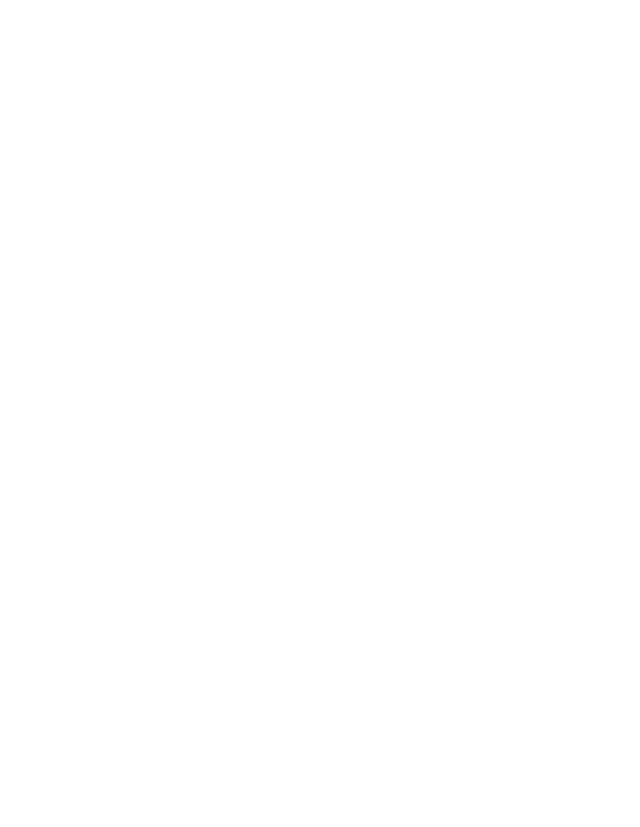
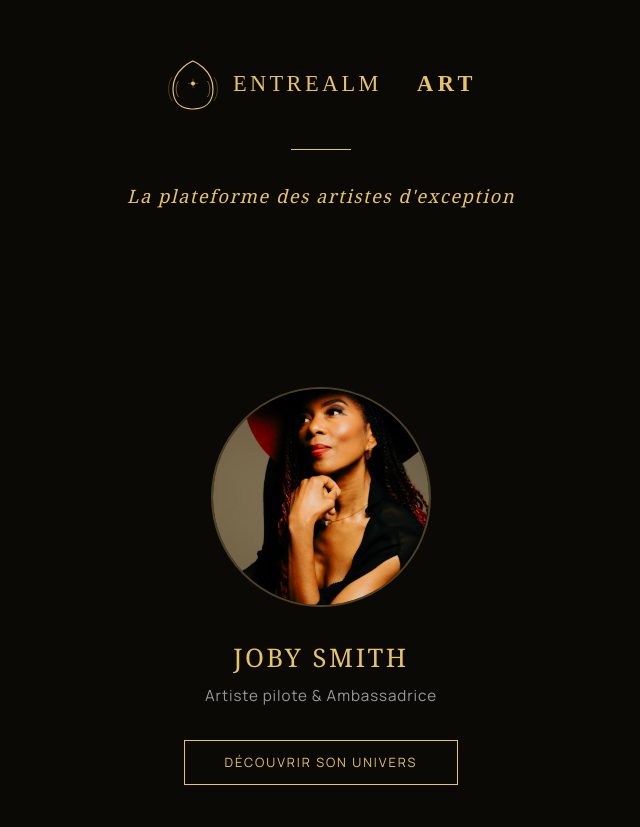
Before and after one commit to DavidSmite/entrealm-frontend, a Next.js app: page / in a window 1280 px wide. Before the commit this address had no page. Shown: the part 125-952 px from the top of the page, without its empty margins (319-959 px from the left). Before the commit the page ends 800 px from the top, so only its background shows below. Built offline with nearby package versions, Linux system fonts and the light colour scheme.

Commit message:
feat: landing page ENTREALM ART — hero, Joby Smith, QR code

```diff
--- a/next.config.js
+++ b/next.config.js
@@ -1,6 +1,15 @@
 /** @type {import('next').NextConfig} */
 const nextConfig = {
   reactStrictMode: false,
+  images: {
+    remotePatterns: [
+      {
+        protocol: 'https',
+        hostname: 'api.qrserver.com',
+        pathname: '/v1/**',
+      },
+    ],
+  },
 };
 
 module.exports = nextConfig;
--- a/src/app/page.tsx
+++ b/src/app/page.tsx
@@ -1,5 +1,308 @@
-import { redirect } from "next/navigation";
+"use client";
 
-export default function Home() {
-  redirect("/entrealm/dashboard/joby-smith");
+import { useEffect, useState } from "react";
+import { Noto_Serif, Manrope } from "next/font/google";
+import Image from "next/image";
+import Link from "next/link";
+
+const notoSerif = Noto_Serif({
+  subsets: ["latin"],
+  weight: ["400", "700"],
+});
+
+const manrope = Manrope({
+  subsets: ["latin"],
+  weight: ["400", "700"],
+});
+
+function FadeIn({
+  children,
+  delay = 0,
+  className = "",
+}: {
+  children: React.ReactNode;
+  delay?: number;
+  className?: string;
+}) {
+  const [visible, setVisible] = useState(false);
+  useEffect(() => {
+    const t = setTimeout(() => setVisible(true), delay);
+    return () => clearTimeout(t);
+  }, [delay]);
+
+  return (
+    <div
+      className={className}
+      style={{
+        opacity: visible ? 1 : 0,
+        transform: visible ? "translateY(0)" : "translateY(24px)",
+        transition: "opacity 0.8s ease, transform 0.8s ease",
+      }}
+    >
+      {children}
+    </div>
+  );
 }
+
+function EntrealmLogo() {
+  return (
+    <svg
+      viewBox="0 0 400 80"
+      fill="none"
+      xmlns="http://www.w3.org/2000/svg"
+      style={{ width: "320px", height: "auto" }}
+    >
+      {/* Portail */}
+      <path
+        d="M40 10 C40 10, 15 20, 15 45 C15 62, 25 70, 40 70 C55 70, 65 62, 65 45 C65 20, 40 10, 40 10Z"
+        stroke="#e6c364"
+        strokeWidth="1.5"
+        fill="none"
+      />
+      {/* Onde sonore gauche */}
+      <path
+        d="M22 35 C18 40, 18 50, 22 55"
+        stroke="#e6c364"
+        strokeWidth="1"
+        fill="none"
+        opacity="0.6"
+      />
+      <path
+        d="M14 30 C8 38, 8 52, 14 60"
+        stroke="#e6c364"
+        strokeWidth="1"
+        fill="none"
+        opacity="0.35"
+      />
+      {/* Onde sonore droite */}
+      <path
+        d="M58 35 C62 40, 62 50, 58 55"
+        stroke="#e6c364"
+        strokeWidth="1"
+        fill="none"
+        opacity="0.6"
+      />
+      <path
+        d="M66 30 C72 38, 72 52, 66 60"
+        stroke="#e6c364"
+        strokeWidth="1"
+        fill="none"
+        opacity="0.35"
+      />
+      {/* Etoile */}
+      <circle cx="40" cy="38" r="2.5" fill="#e6c364" />
+      <line x1="40" y1="32" x2="40" y2="44" stroke="#e6c364" strokeWidth="0.8" opacity="0.5" />
+      <line x1="34" y1="38" x2="46" y2="38" stroke="#e6c364" strokeWidth="0.8" opacity="0.5" />
+      {/* Texte ENTREALM ART */}
+      <text
+        x="90"
+        y="48"
+        fill="#e6c364"
+        fontFamily="serif"
+        fontSize="28"
+        letterSpacing="0.15em"
+        fontWeight="400"
+      >
+        ENTREALM
+      </text>
+      <text
+        x="320"
+        y="48"
+        fill="#e6c364"
+        fontFamily="serif"
+        fontSize="28"
+        letterSpacing="0.2em"
+        fontWeight="700"
+      >
+        ART
+      </text>
+    </svg>
+  );
+}
+
+export default function HomePage() {
+  return (
+    <div
+      className={manrope.className}
+      style={{ backgroundColor: "#0a0906", color: "#f5ede0", minHeight: "100vh" }}
+    >
+      {/* Hero */}
+      <section
+        style={{
+          display: "flex",
+          flexDirection: "column",
+          alignItems: "center",
+          justifyContent: "center",
+          minHeight: "60vh",
+          padding: "4rem 1.5rem 2rem",
+          textAlign: "center",
+        }}
+      >
+        <FadeIn delay={100}>
+          <EntrealmLogo />
+        </FadeIn>
+
+        <FadeIn delay={400}>
+          <div
+            style={{
+              width: "60px",
+              height: "1px",
+              backgroundColor: "#e6c364",
+              margin: "2rem auto",
+            }}
+          />
+        </FadeIn>
+
+        <FadeIn delay={600}>
+          <p
+            className={notoSerif.className}
+            style={{
+              fontSize: "1.15rem",
+              color: "#e6c364",
+              letterSpacing: "0.08em",
+              fontStyle: "italic",
+            }}
+          >
+            La plateforme des artistes d&apos;exception
+          </p>
+        </FadeIn>
+      </section>
+
+      {/* Joby Smith */}
+      <section
+        style={{
+          maxWidth: "900px",
+          margin: "0 auto",
+          padding: "2rem 1.5rem 3rem",
+        }}
+      >
+        <FadeIn delay={800}>
+          <div
+            style={{
+              display: "flex",
+              flexDirection: "column",
+              alignItems: "center",
+              gap: "2rem",
+            }}
+          >
+            <div
+              style={{
+                width: "220px",
+                height: "220px",
+                borderRadius: "50%",
+                overflow: "hidden",
+                border: "2px solid rgba(230, 195, 100, 0.3)",
+                position: "relative",
+              }}
+            >
+              <Image
+                src="/joby-smith.jpg"
+                alt="Joby Smith"
+                fill
+                style={{ objectFit: "cover" }}
+                priority
+              />
+            </div>
+
+            <div style={{ textAlign: "center" }}>
+              <h2
+                className={notoSerif.className}
+                style={{
+                  fontSize: "1.6rem",
+                  fontWeight: 400,
+                  letterSpacing: "0.1em",
+                  textTransform: "uppercase",
+                  color: "#e6c364",
+                  marginBottom: "0.5rem",
+                }}
+              >
+                Joby Smith
+              </h2>
+              <p
+                style={{
+                  color: "#999",
+                  fontSize: "0.95rem",
+                  letterSpacing: "0.06em",
+                  marginBottom: "2rem",
+                }}
+              >
+                Artiste pilote &amp; Ambassadrice
+              </p>
+
+              <Link
+                href="/entrealm/joby-smith"
+                style={{
+                  display: "inline-block",
+                  border: "1px solid #e6c364",
+                  color: "#e6c364",
+                  padding: "0.75rem 2.5rem",
+                  fontSize: "0.8rem",
+                  letterSpacing: "0.15em",
+                  textTransform: "uppercase",
+                  textDecoration: "none",
+                  transition: "all 0.3s ease",
+                }}
+                onMouseEnter={(e) => {
+                  e.currentTarget.style.backgroundColor = "#e6c364";
+                  e.currentTarget.style.color = "#0a0906";
+                }}
+                onMouseLeave={(e) => {
+                  e.currentTarget.style.backgroundColor = "transparent";
+                  e.currentTarget.style.color = "#e6c364";
+                }}
+              >
+                Découvrir son univers
+              </Link>
+            </div>
+          </div>
+        </FadeIn>
+      </section>
+
+      {/* QR Code */}
+      <section
+        style={{
+          textAlign: "center",
+          padding: "2rem 1.5rem 3rem",
+        }}
+      >
+        <FadeIn delay={1000}>
+          <div
+            style={{
+              display: "inline-block",
+              padding: "1.5rem",
+              border: "1px solid rgba(230, 195, 100, 0.15)",
+              borderRadius: "8px",
+            }}
+          >
+            <Image
+              src="https://api.qrserver.com/v1/create-qr-code/?size=200x200&data=https://entrealmart.com/entrealm/joby-smith"
+              alt="QR Code — Joby Smith"
+              width={160}
+              height={160}
+              unoptimized
+              style={{ display: "block", margin: "0 auto 1rem" }}
+            />
+            <p style={{ color: "#777", fontSize: "0.8rem", letterSpacing: "0.04em" }}>
+              Scanner pour accéder à l&apos;univers de Joby Smith
+            </p>
+          </div>
+        </FadeIn>
+      </section>
+
+      {/* Footer */}
+      <footer
+        style={{
+          textAlign: "center",
+          padding: "2rem 1.5rem",
+          borderTop: "1px solid rgba(230, 195, 100, 0.1)",
+        }}
+      >
+        <FadeIn delay={1200}>
+          <p style={{ color: "#555", fontSize: "0.75rem", letterSpacing: "0.1em" }}>
+            © 2026 ENTREALM ART
+          </p>
+        </FadeIn>
+      </footer>
+    </div>
+  );
+}
```
